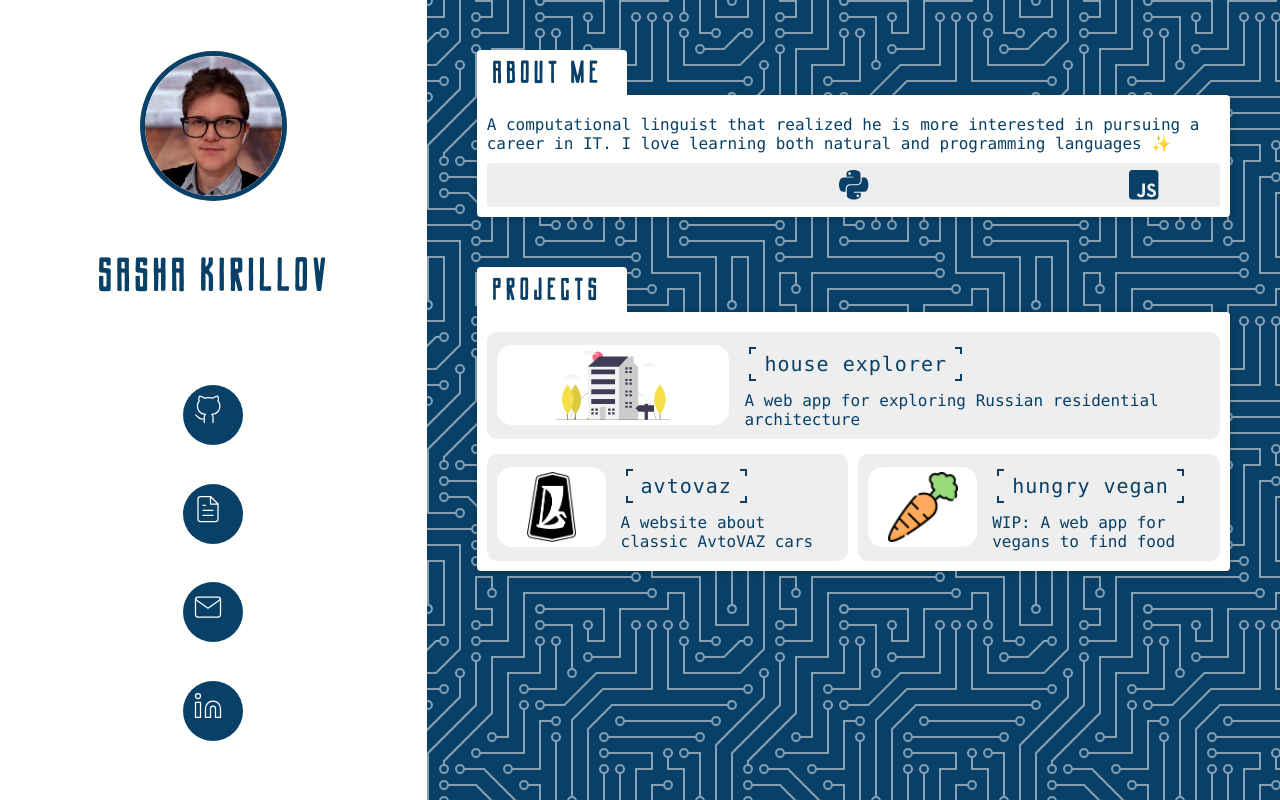
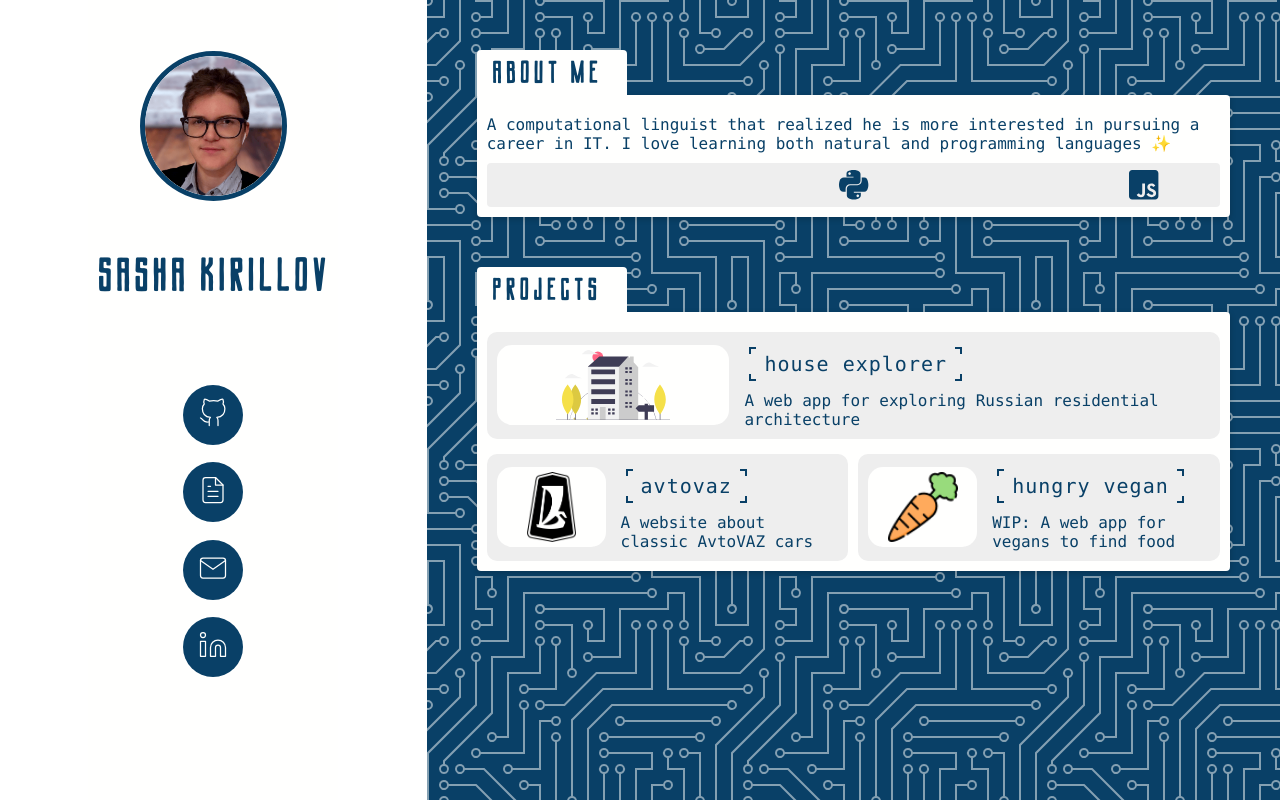
Before and after one commit to sasha-kir/homepage, a website built with webpack: page public/index.html in a window 1280 px wide. Built offline with nearby package versions, Linux system fonts and the light colour scheme; files whose address does not match are found by name.

Commit message:
fix social buttons

```diff
--- a/src/style.css
+++ b/src/style.css
@@ -72,14 +72,13 @@ main {
     display: grid;
     grid-template-rows: repeat(4, 1fr);
     grid-gap: 10px;
+    height: 300px;
 }
 
 .social-btn {
     background-color: var(--main-theme);
     color: var(--light-theme);
     position: relative;
-    display: grid;
-    grid-template-columns: 1fr 1fr;
     padding: 10px;
     height: 60px;
     width: 60px;
@@ -309,6 +308,7 @@ main {
     #social-networks {
         grid-template-rows: auto;
         grid-template-columns: repeat(4, 1fr);
+        height: auto;
     }
     #full-name {
         align-self: center;
```
